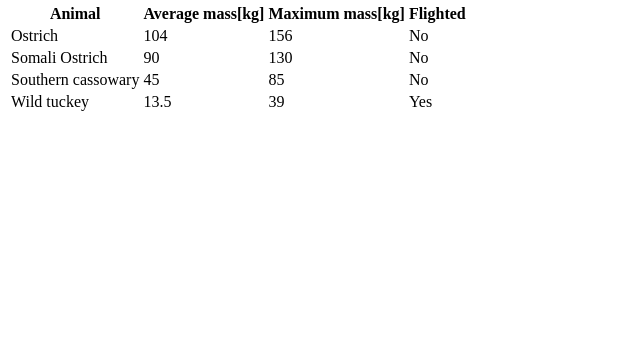
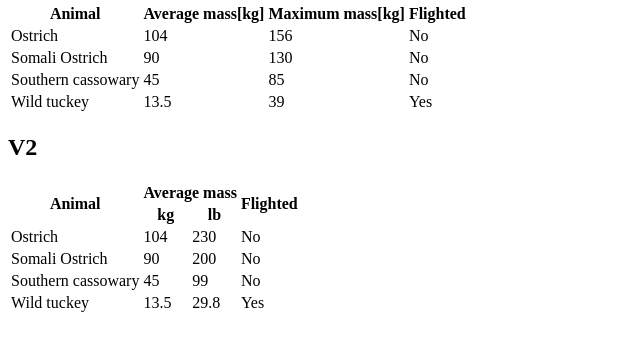
Before and after one commit to rintarotajima/Bootcamp2023, a plain HTML site: page introHTML/heaviest_birds.html in a window 1280 px wide. Shown: the part 87-438 px from the top of the page, without its empty margins (0-640 px from the left). Drawn offline with Linux system fonts and the light colour scheme.

Commit message:
[add] thead,tbodyについて

```diff
--- a/introHTML/heaviest_birds.html
+++ b/introHTML/heaviest_birds.html
@@ -10,12 +10,15 @@
 <body>
     <h1>世界一重い鳥一覧</h1>
     <table>
+        <thead>
             <tr>
                 <th>Animal</th>
                 <th>Average mass[kg]</th>
                 <th>Maximum mass[kg]</th>
                 <th>Flighted</th>
             </tr>
+        </thead>
+        <tbody>
             <tr>
                 <td>Ostrich</td>
                 <td>104</td>
@@ -41,7 +44,51 @@
                 <td>39</td>
                 <td>Yes</td>
             </tr>
+        </tbody>
     </table>
+
+    <h2>V2</h2>
+    <table>
+        <thead>
+            <tr>
+                <th rowspan="2">Animal</th>
+                <th colspan="2">Average mass</th>
+                <th rowspan="2">Flighted</th>
+            </tr>
+            <tr>
+                <th>kg</th>
+                <th>lb</th>
+            </tr>
+        </thead>
+        <tbody>
+            <tr>
+                <td>Ostrich</td>
+                <td>104</td>
+                <td>230</td>
+                <td>No</td>
+            </tr>
+            <tr>
+                <td>Somali Ostrich</td>
+                <td>90</td>
+                <td>200</td>
+                <td>No</td>
+            </tr>
+            <tr>
+                <td>Southern cassowary</td>
+                <td>45</td>
+                <td>99</td>
+                <td>No</td>
+            </tr>
+
+            <tr>
+                <td>Wild tuckey</td>
+                <td>13.5</td>
+                <td>29.8</td>
+                <td>Yes</td>
+            </tr>
+        </tbody>
+    </table>
+
 
 </body>
 
```
Lines whose indentation alone changed are shown as unchanged.
